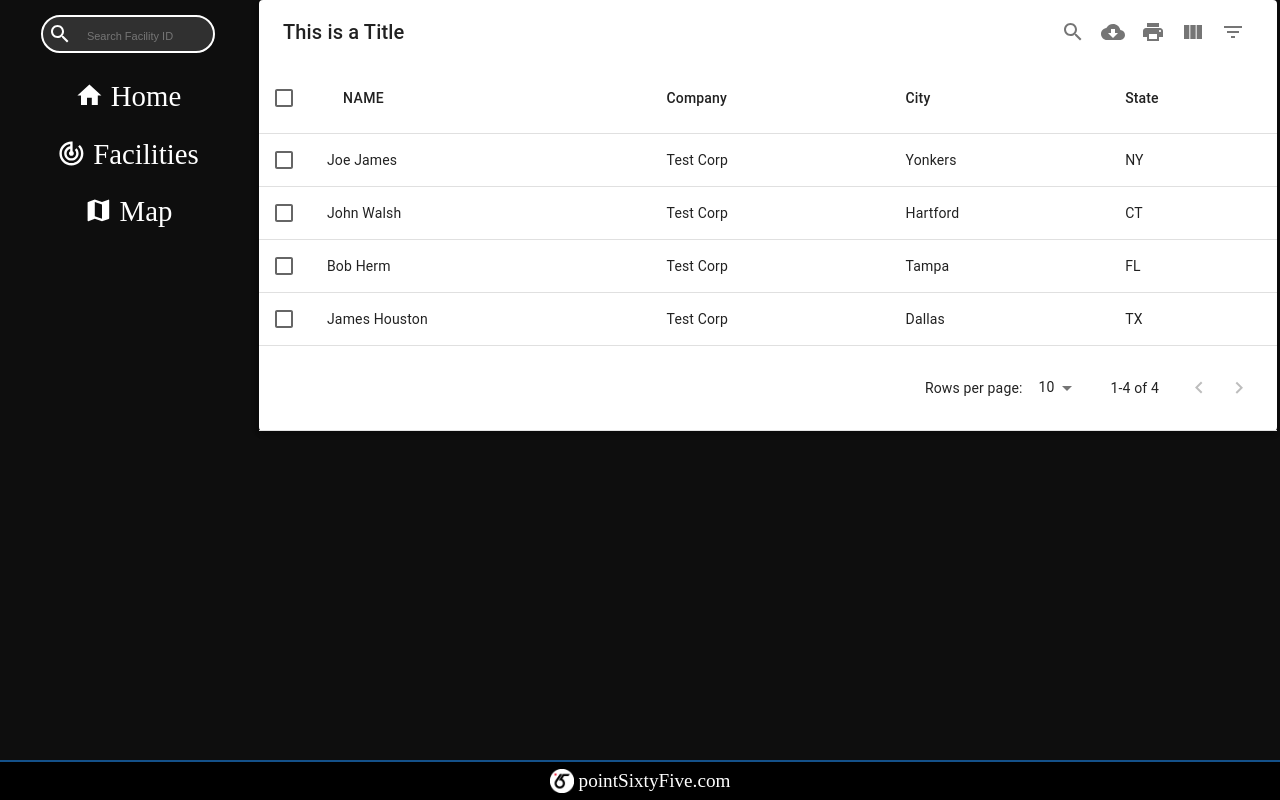
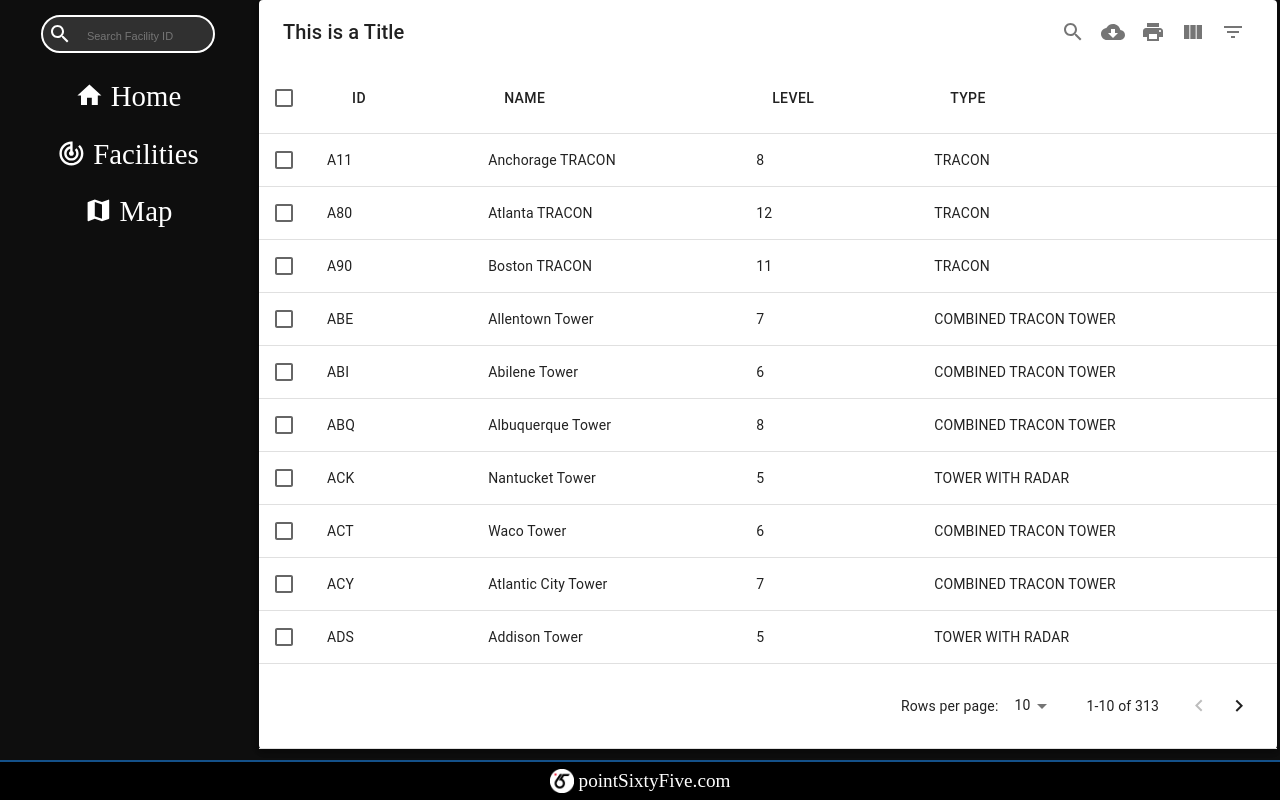
Before and after one commit to mj0730/next-fac-info, a Next.js app: page /facilities in a window 1280 px wide. Built offline with nearby package versions, Linux system fonts and the light colour scheme.

Commit message:
real data added

```diff
--- a/components/MTable.jsx
+++ b/components/MTable.jsx
@@ -1,12 +1,8 @@
 import MUIDataTable from 'mui-datatables';
-import {FacIdContext} from '../components/FacIdContext';
 import {FACILITIES} from '../scripts/facility_info';
-
-
 
 const MTable = () => {
   const facilityData = Object.values(FACILITIES);
-
   const columns = [
     {
      name: "name",
@@ -52,13 +48,13 @@ const MTable = () => {
    const options = {
      filterType: 'checkbox',
    };
+   const columnHeaders = [{label: 'ID', name: 'id'}, {label: 'Name', name: 'name'}, {Label: 'Level', name: 'level'}, {Label: 'Type', name: 'type'}]
 
   return (
     <MUIDataTable
       title={'This is a Title'}
-      data={data}
-      columns={columns}
-      options={options}
+      data={facilityData}
+      columns={columnHeaders}
     />
   )
 }
```
